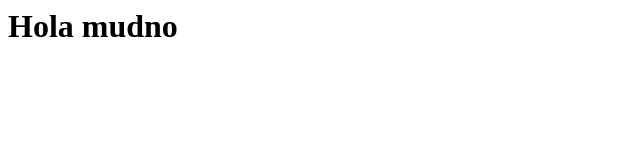
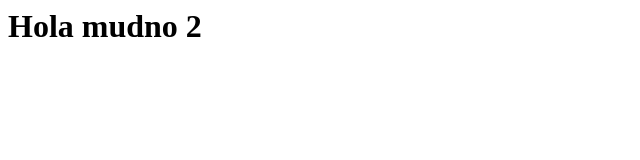
Before and after one commit to Luis7r/JavaScriptEjemplos, a plain HTML site: page PC1/index.html in a window 1280 px wide. Shown: the full height of the page, 0-640 px from the left. Drawn offline with Linux system fonts and the light colour scheme.

Commit message:
Update index.html

```diff
--- a/PC1/index.html
+++ b/PC1/index.html
@@ -1 +1 @@
-<h1>Hola mudno</h1>
+<h1>Hola mudno 2</h1>
```
